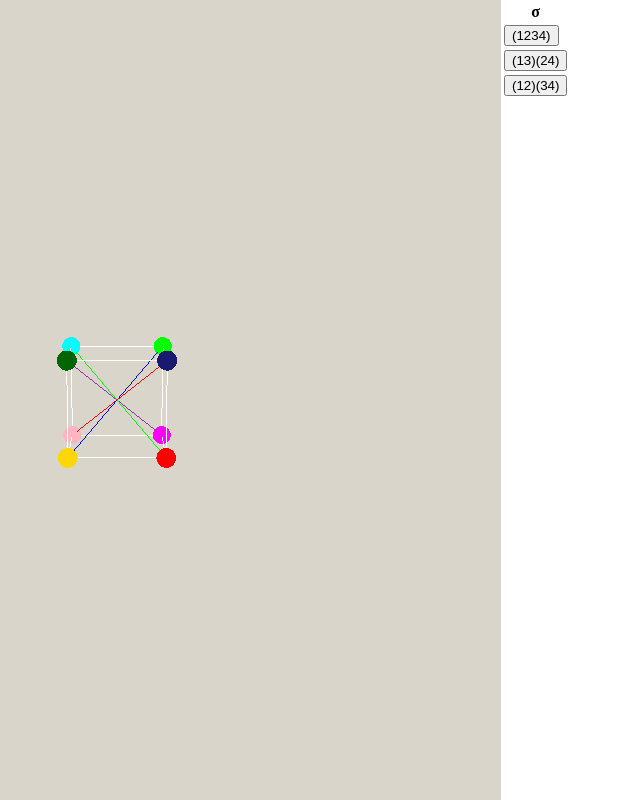
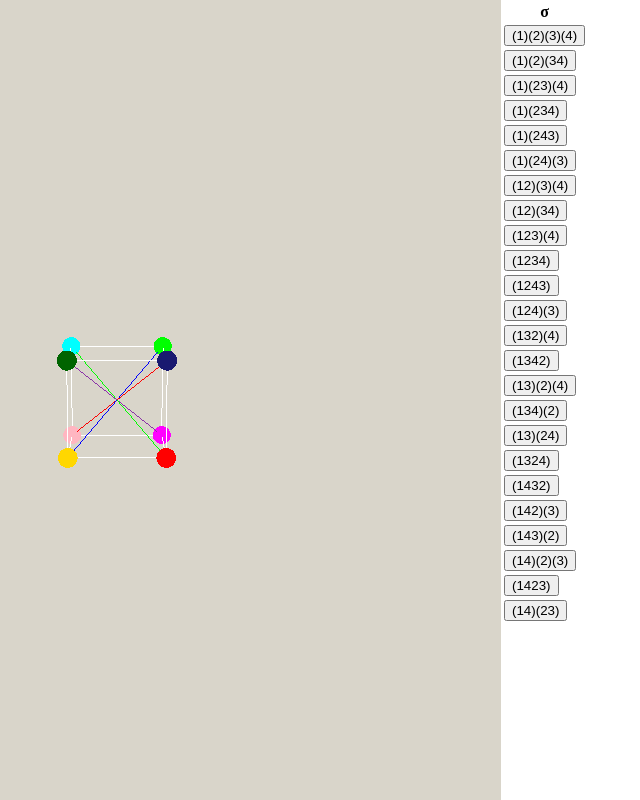
Before and after one commit to Innoviox/symmetries, a website: page index.html in a window 1280 px wide. Shown: the whole page, without its empty margins (523-1163 px from the left). Drawn offline with Linux system fonts and the light colour scheme.

Commit message:
generate the table

```diff
--- a/index.html
+++ b/index.html
@@ -10,18 +10,81 @@
 <body>
   <div id="container"></div>
   <div id="sigmas">
-    <table>
+    <table id="sigmatable">
       <tr>
         <th>σ</th>
+      </tr>
+      <tr>
+        <td><button class="sigma" id="#1-2-3-4">(1)(2)(3)(4)</button></td>
+      </tr>
+      <tr>
+        <td><button class="sigma" id="#1-2-34">(1)(2)(34)</button></td>
+      </tr>
+      <tr>
+        <td><button class="sigma" id="#1-23-4">(1)(23)(4)</button></td>
+      </tr>
+      <tr>
+        <td><button class="sigma" id="#1-234">(1)(234)</button></td>
+      </tr>
+      <tr>
+        <td><button class="sigma" id="#1-243">(1)(243)</button></td>
+      </tr>
+      <tr>
+        <td><button class="sigma" id="#1-24-3">(1)(24)(3)</button></td>
+      </tr>
+      <tr>
+        <td><button class="sigma" id="#12-3-4">(12)(3)(4)</button></td>
+      </tr>
+      <tr>
+        <td><button class="sigma" id="#12-34">(12)(34)</button></td>
+      </tr>
+      <tr>
+        <td><button class="sigma" id="#123-4">(123)(4)</button></td>
       </tr>
       <tr>
         <td><button class="sigma" id="#1234">(1234)</button></td>
       </tr>
       <tr>
-        <td><button class="sigma" id="#1234">(13)(24)</button></td>
+        <td><button class="sigma" id="#1243">(1243)</button></td>
       </tr>
       <tr>
-        <td><button class="sigma" id="#12-34">(12)(34)</button></td>
+        <td><button class="sigma" id="#124-3">(124)(3)</button></td>
+      </tr>
+      <tr>
+        <td><button class="sigma" id="#132-4">(132)(4)</button></td>
+      </tr>
+      <tr>
+        <td><button class="sigma" id="#1342">(1342)</button></td>
+      </tr>
+      <tr>
+        <td><button class="sigma" id="#13-2-4">(13)(2)(4)</button></td>
+      </tr>
+      <tr>
+        <td><button class="sigma" id="#134-2">(134)(2)</button></td>
+      </tr>
+      <tr>
+        <td><button class="sigma" id="#13-24">(13)(24)</button></td>
+      </tr>
+      <tr>
+        <td><button class="sigma" id="#1324">(1324)</button></td>
+      </tr>
+      <tr>
+        <td><button class="sigma" id="#1432">(1432)</button></td>
+      </tr>
+      <tr>
+        <td><button class="sigma" id="#142-3">(142)(3)</button></td>
+      </tr>
+      <tr>
+        <td><button class="sigma" id="#143-2">(143)(2)</button></td>
+      </tr>
+      <tr>
+        <td><button class="sigma" id="#14-2-3">(14)(2)(3)</button></td>
+      </tr>
+      <tr>
+        <td><button class="sigma" id="#1423">(1423)</button></td>
+      </tr>
+      <tr>
+        <td><button class="sigma" id="#14-23">(14)(23)</button></td>
       </tr>
     </table>
   </div>
--- a/js/index.js
+++ b/js/index.js
@@ -150,6 +150,8 @@ function animateSigma(b) {
     time = 0; // start animation
 }
 
+document.getElementById("sigmatable");
+
 Array.from(document.getElementsByClassName("sigma")).forEach(function (element) {
     element.addEventListener('click', animateSigma);
 });
```
Also changed, not shown: src/public/dist/bundle.js, 1 other file.
